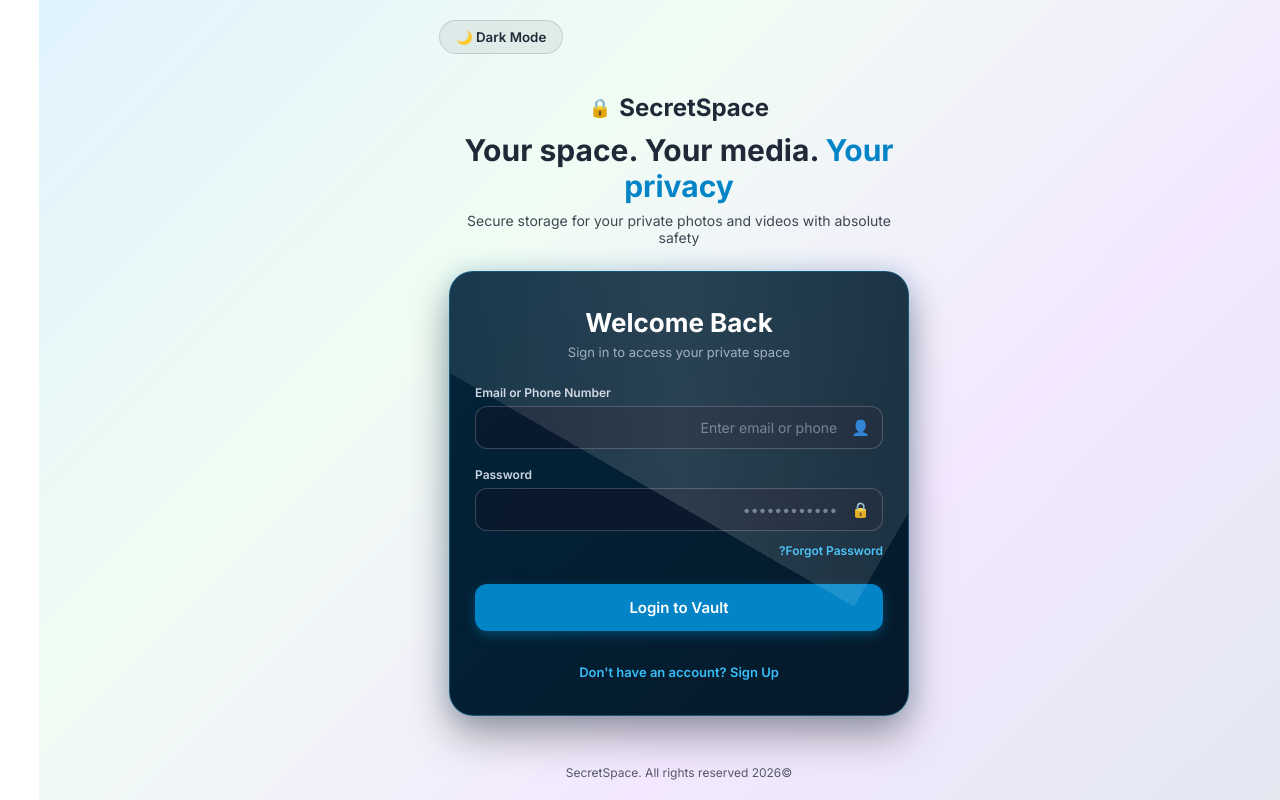
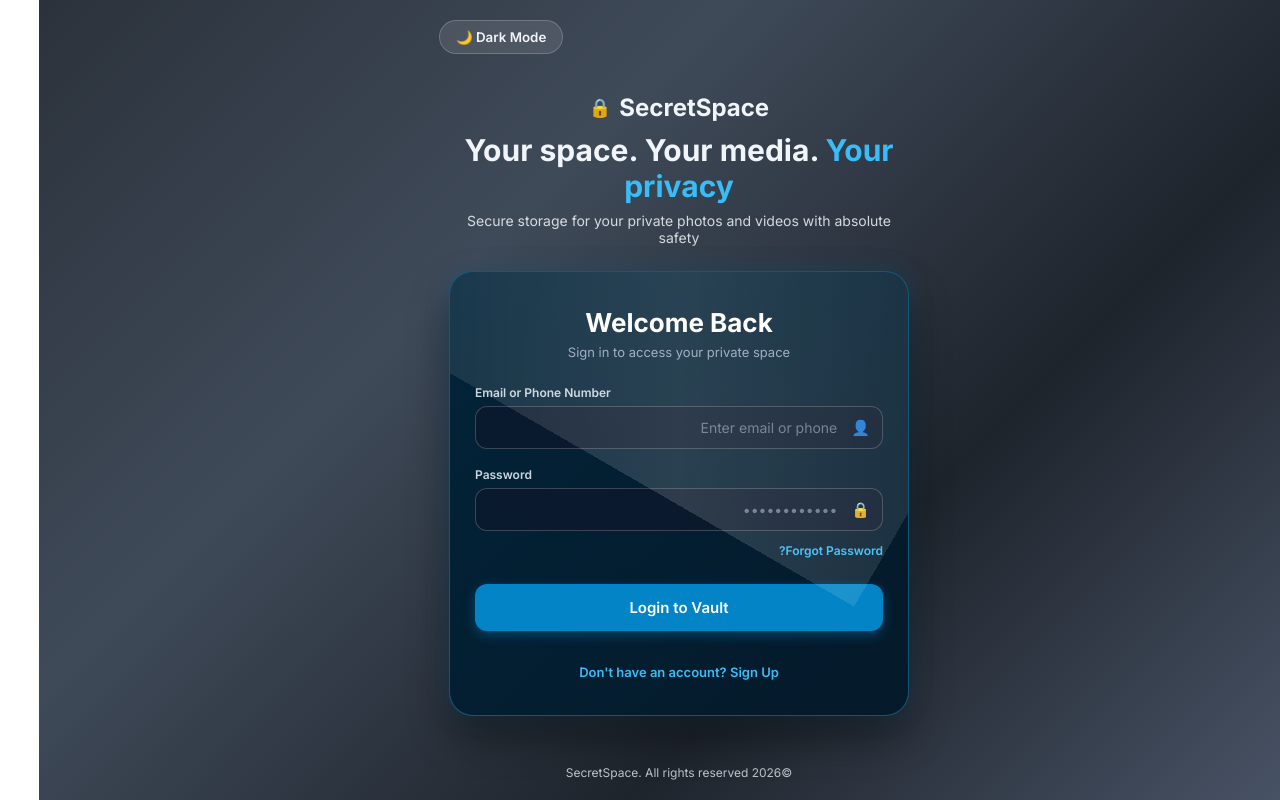
Before and after one commit to yazanmoha33-create/SecretSpace, a React (Vite) app: page / in a window 1280 px wide. Built offline with nearby package versions, Linux system fonts and the light colour scheme.

Commit message:
Update App.css for dark theme and button styles

```diff
--- a/src/App.css
+++ b/src/App.css
@@ -7,7 +7,7 @@
   font-family: 'Inter', sans-serif;
 }
 
-/* 1. الخلفية العامة (الخارجية) للصفحة: ألوان فاتحة وهادئة مع حركة بطيئة */
+/* الخلفية العامة (الخارجية): سيلفر غامق معدني أنيق مع حركة تدريجية بطيئة */
 .app-container {
   min-height: 100vh;
   display: flex;
@@ -22,15 +22,15 @@
 }
 
 .app-container.light {
-  background: linear-gradient(135deg, #e0f2fe, #f0fdf4, #f3e8ff, #e2e8f0);
+  background: linear-gradient(135deg, #2b323b, #3f4a59, #1e242c, #4a5568);
   animation: softGentleShift 22s ease infinite;
-  color: #1f2937;
+  color: #f1f5f9;
 }
 
 .app-container.dark {
-  background: linear-gradient(135deg, #090d16, #0f172a, #171d30, #0b0f19);
+  background: linear-gradient(135deg, #0f141c, #1a222d, #11161f, #1f2937);
   animation: softGentleShift 22s ease infinite;
-  color: #f1f1f1;
+  color: #f1f5f9;
 }
 
 @keyframes softGentleShift {
@@ -49,8 +49,8 @@
 }
 
 .theme-toggle-btn {
-  background: rgba(0, 0, 0, 0.06);
-  border: 1px solid rgba(0, 0, 0, 0.12);
+  background: rgba(255, 255, 255, 0.1);
+  border: 1px solid rgba(255, 255, 255, 0.2);
   padding: 8px 16px;
   border-radius: 20px;
   color: inherit;
@@ -60,13 +60,9 @@
   transition: all 0.3s ease;
 }
 
-.dark .theme-toggle-btn {
-  background: rgba(255, 255, 255, 0.1);
-  border-color: rgba(255, 255, 255, 0.2);
-}
-
 .theme-toggle-btn:hover {
   transform: scale(1.05);
+  background: rgba(255, 255, 255, 0.2);
 }
 
 .main-layout {
@@ -115,10 +111,6 @@
 }
 
 .highlight-text {
-  color: #0284c7;
-}
-
-.dark .highlight-text {
   color: #38bdf8;
 }
 
@@ -127,7 +119,7 @@
   opacity: 0.85;
 }
 
-/* 2. البطاقة الداخلية (تسجيل الدخول والخزنة): أصبحت دائماً باللون الغامق مع الحركات واللمعة */
+/* البطاقة الداخلية الصغيرة: ألوان غامقة مع الحركات واللمعة */
 .login-card {
   width: 100%;
   background: linear-gradient(135deg, #033454, #022338, #071321);
@@ -136,7 +128,7 @@
   color: #ffffff;
   padding: 35px 25px;
   border-radius: 24px;
-  box-shadow: 0 20px 40px rgba(0, 0, 0, 0.35), 0 0 25px rgba(2, 132, 199, 0.2);
+  box-shadow: 0 20px 40px rgba(0, 0, 0, 0.4), 0 0 25px rgba(2, 132, 199, 0.2);
   border: 1.5px solid rgba(56, 189, 248, 0.35);
   position: relative;
   overflow: hidden;
```
